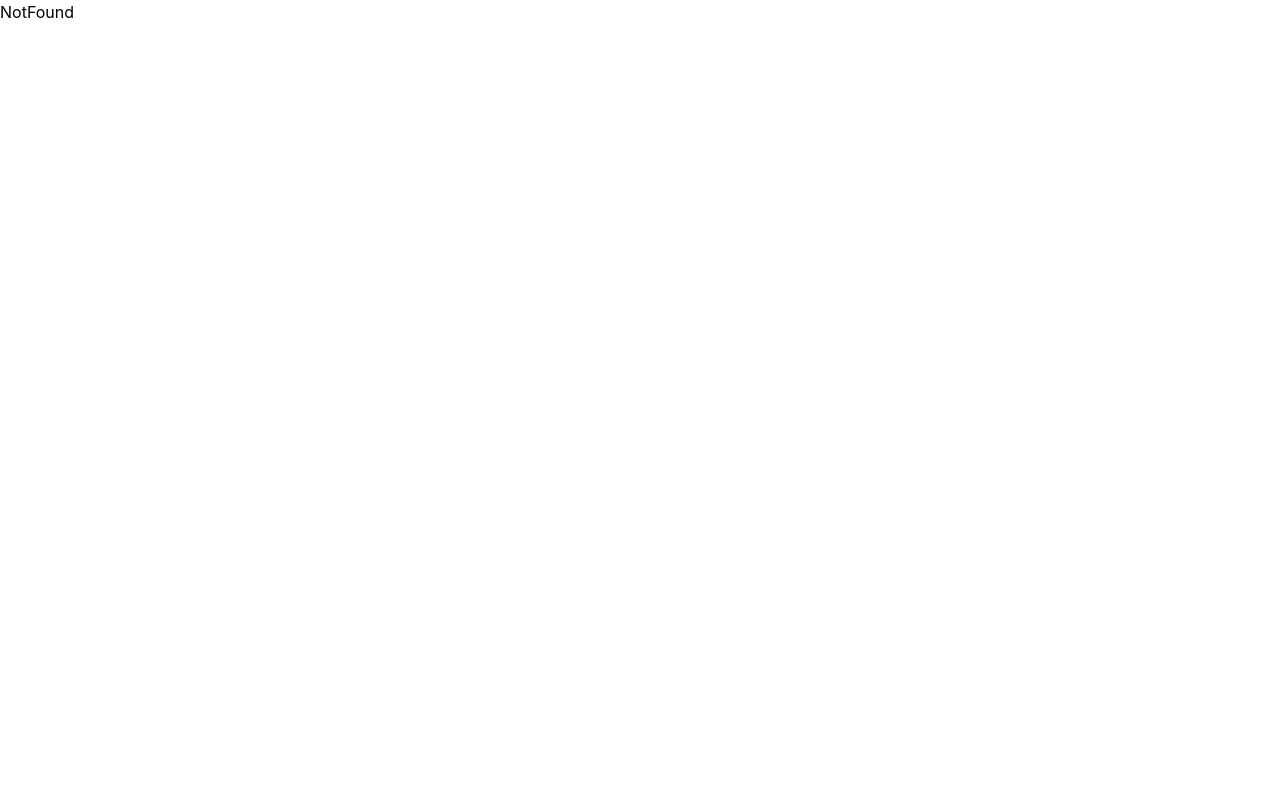
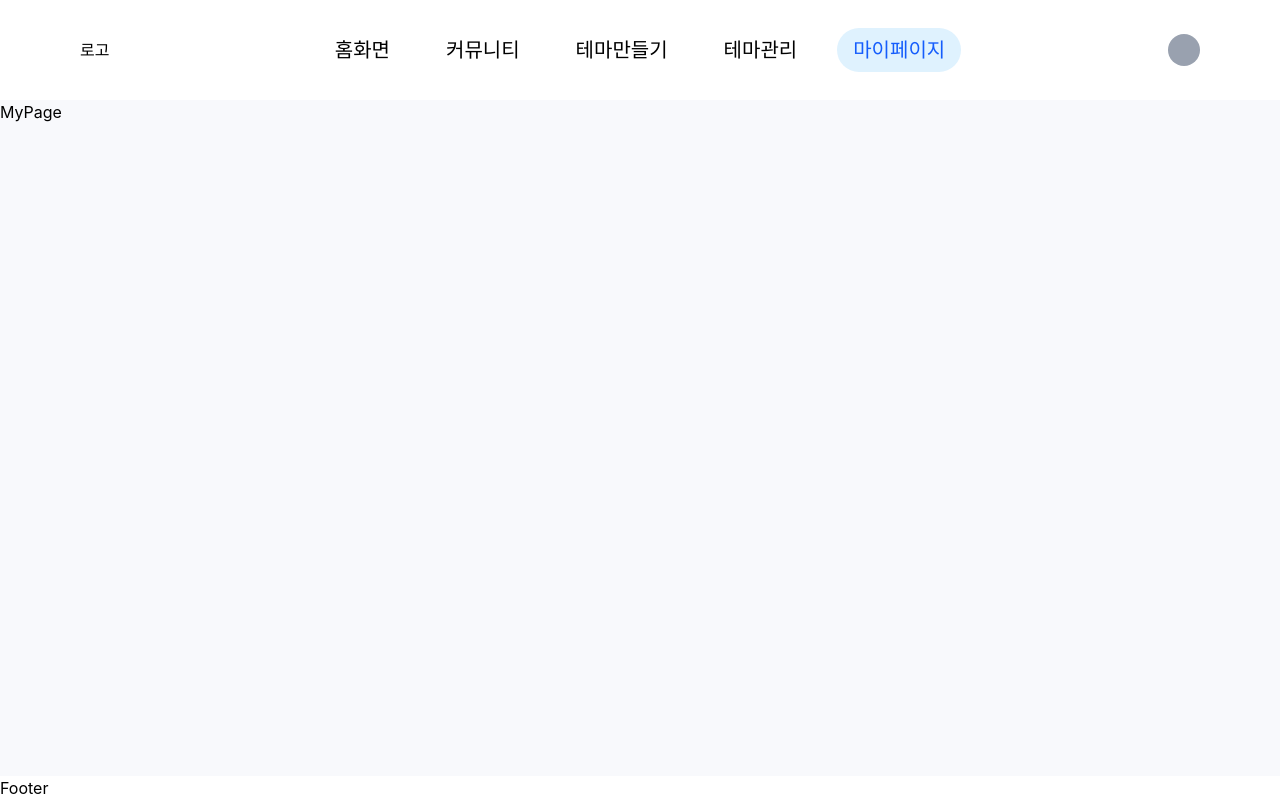
Before and after one commit to kakao-theme-maker/frontend, a React (Vite) app: page /mypage in a window 1280 px wide. Built offline with nearby package versions, Linux system fonts and the light colour scheme.

Commit message:
refactor: Link를 NavLink로 변경

```diff
--- a/src/components/Nav.tsx
+++ b/src/components/Nav.tsx
@@ -11,7 +11,7 @@ export default function Nav() {
 
         {/* 가운데 */}
         <div className="flex items-center gap-6">
-          <NavButton label="홈화면" path="/" isSelected />
+          <NavButton label="홈화면" path="/" />
           <NavButton label="커뮤니티" path="/community" />
           <NavButton label="테마만들기" path="/themes/123/customize" />
           <NavButton label="테마관리" path="/themes/manage" />
--- a/src/components/NavButton.tsx
+++ b/src/components/NavButton.tsx
@@ -1,28 +1,28 @@
-import { Link } from "react-router-dom";
+import { NavLink } from "react-router-dom";
 
 interface NavButtonProps {
   label: string;
   path: string;
-  isSelected?: boolean;
 }
 
 export default function NavButton({
   label,
   path,
-  isSelected = false,
 }: NavButtonProps) {
   return (
-    <Link
+    <NavLink
       to={path}
-      className={`
-        px-4 py-2 text-xl transition-colors rounded-full
-        ${isSelected
+      className={({ isActive }) =>
+        `
+        px-4 py-2 text-xl rounded-full transition-colors
+        ${isActive
           ? "bg-sky-100 text-blue-600"
-          : "bg-transparent text-black"
+          : "text-black"
         }
-      `}
+        `
+      }
     >
       {label}
-    </Link>
+    </NavLink>
   );
 }
--- /dev/null
+++ b/src/pages/Community.tsx
@@ -0,0 +1,6 @@
+
+export default function Community() {
+  return (
+    <div>Community</div>
+  )
+}
--- /dev/null
+++ b/src/pages/MyPage.tsx
@@ -0,0 +1,6 @@
+
+export default function MyPage() {
+  return (
+    <div>MyPage</div>
+  )
+}
--- /dev/null
+++ b/src/pages/theme/Manage.tsx
@@ -0,0 +1,6 @@
+
+export default function Manage() {
+  return (
+    <div>Manage</div>
+  )
+}
--- a/src/routes/AppRoutes.tsx
+++ b/src/routes/AppRoutes.tsx
@@ -7,16 +7,21 @@ import ThemePreview from "@/pages/theme/ThemePreview";
 import { Route, Routes } from "react-router-dom";
 import MainLayout from "@/layouts/MainLayout";
 import CustomizeMain from "@/pages/theme/customize/CustomizeMain";
+import Community from "@/pages/Community";
+import MyPage from "@/pages/MyPage";
+import Manage from "@/pages/theme/Manage";
 
 export default function AppRoutes() {
   return (
     <Routes>
       <Route element={<MainLayout />}>
         <Route path="/" element={<Home />} />
+        <Route path="/community" element={<Community />} />
+        <Route path="/mypage" element={<MyPage />} />
 
         <Route path="/themes" element={<ThemeList />} />
+        <Route path="/themes/manage" element={<Manage />} />
         <Route path="/themes/:id/preview" element={<ThemePreview />} />
-
         <Route path="/themes/:id/customize" element={<CustomizeLayout />}>
           <Route index element={<CustomizeMain />} />
           <Route path="chat" element={<CustomizeChat />} />
```
